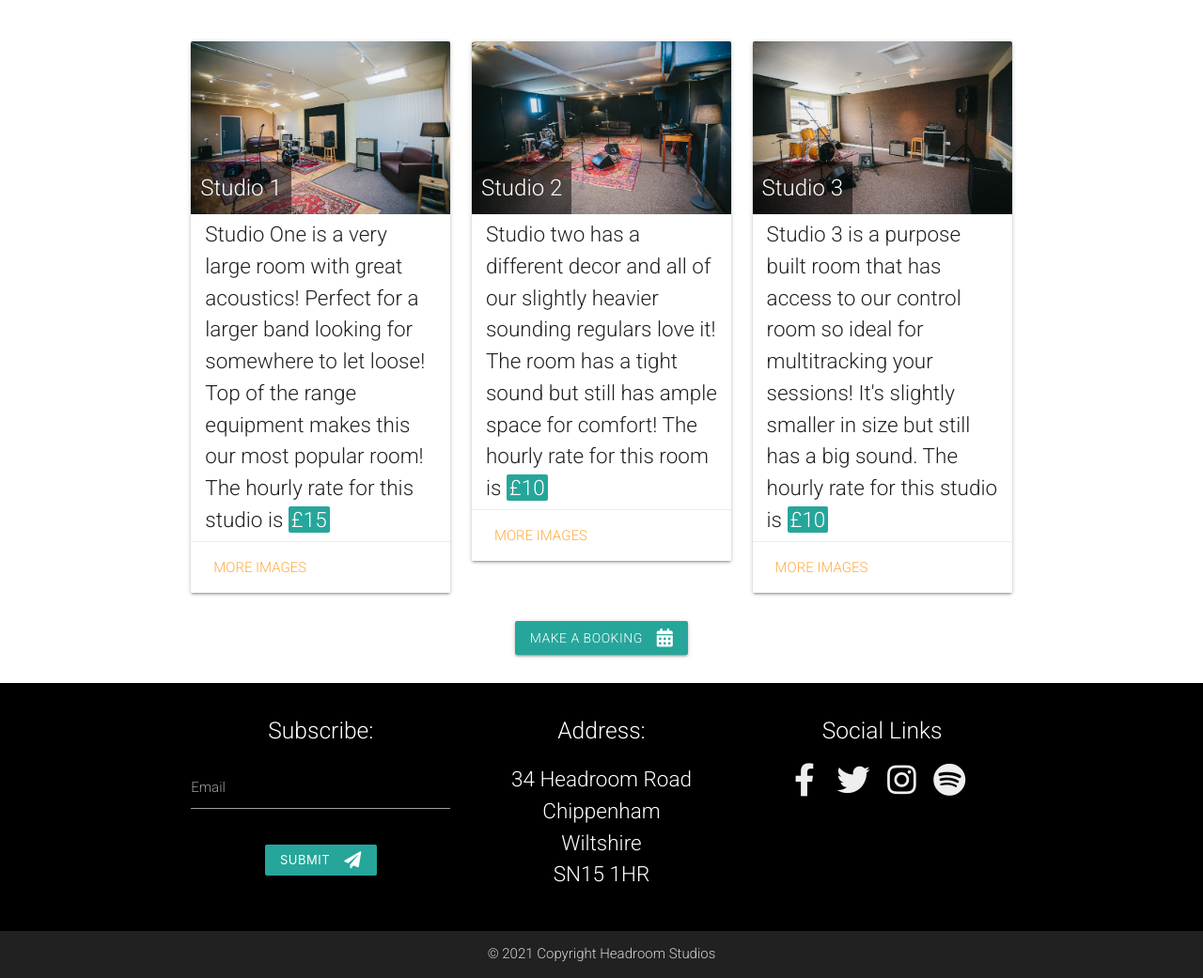
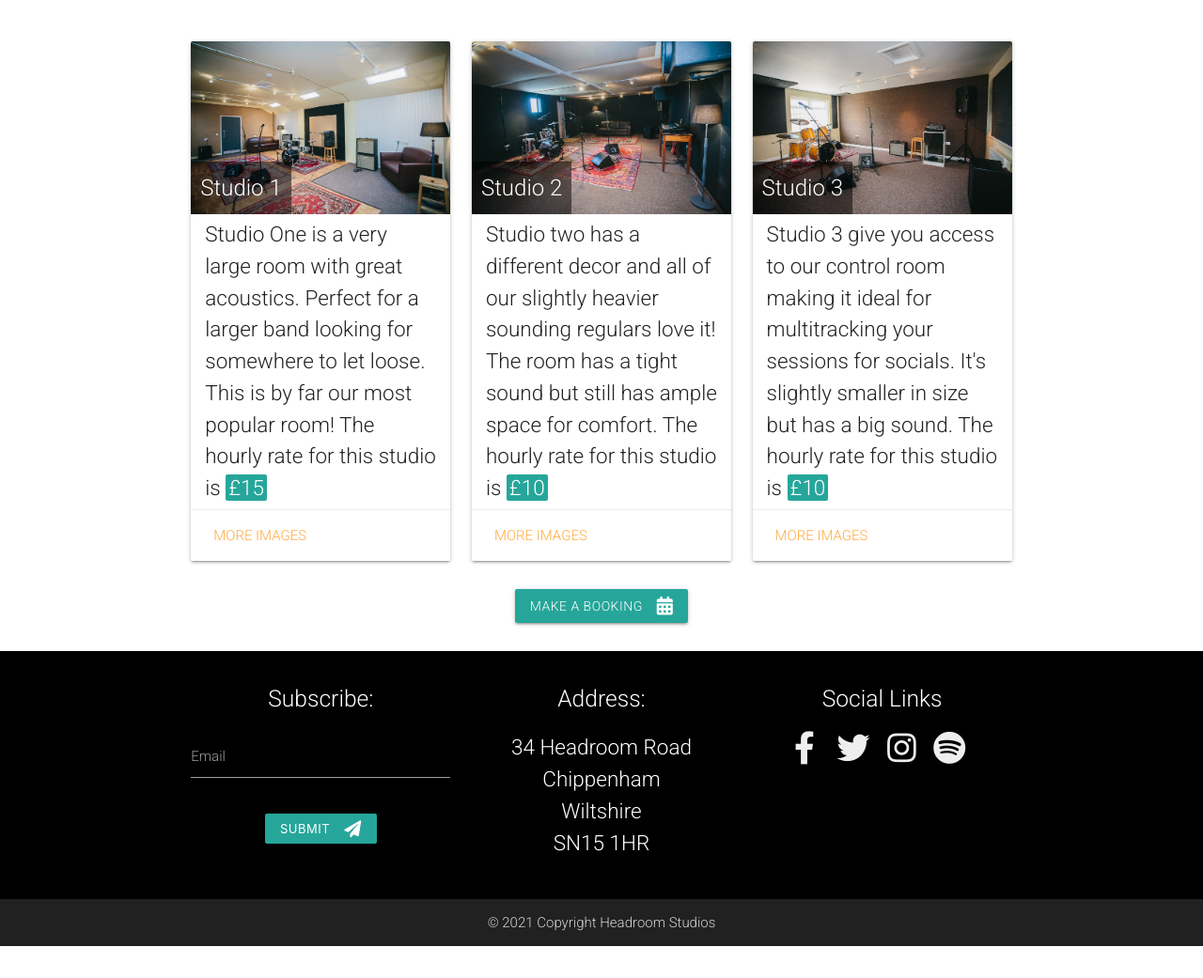
Before and after one commit to jacobroos87/headroom-studios, a Flask app: page /rehearsal_studios in a window 1280 px wide. Shown: the part 1122-2163 px from the top of the page at 94% size. After the commit the page ends 2129 px from the top, so only its background shows below. Run offline with Flask 2, Linux system fonts and the light colour scheme; some libraries are stand-ins or nearby versions.

Commit message:
Made some text content changes to improve readability

```diff
--- a/static/css/style.css
+++ b/static/css/style.css
@@ -151,6 +151,12 @@ nav .brand-logo {
 
 #flash-message {
     margin-bottom: 6px;
+}
+
+@media (max-width: 500px) {
+    #flash-message h4 {
+        font-size: 1.4rem;
+    }
 }
 
 /*------ Hero Img -----*/
@@ -321,8 +327,6 @@ footer ul li{
     }
 }
 
-
-
 /*------ Rehearsal Studios -----*/
 
 .right-arrow {
@@ -389,6 +393,12 @@ ul.collapsible {
 
 .booking-blurb {
     margin: 25px 50px;
+}
+
+@media (max-width: 500px) {
+    .booking-blurb {
+    margin: 25px 25px;
+    }
 }
 
 .booking-heading {
--- a/templates/rehearsal_studios.html
+++ b/templates/rehearsal_studios.html
@@ -219,8 +219,8 @@
                 </div>
                 <div class="card-content">
                     <p>
-                        Studio One is a very large room with great acoustics! Perfect for a larger band
-                        looking for somewhere to let loose! Top of the range equipment makes this our most popular room!
+                        Studio One is a very large room with great acoustics. Perfect for a larger band
+                        looking for somewhere to let loose. This is by far our most popular room!
                         The hourly rate for this studio is <span class="price">£15</span>
                     </p>
                 </div>
@@ -238,7 +238,7 @@
                 <div class="card-content">
                     <p>
                         Studio two has a different decor and all of our slightly heavier sounding regulars love it!
-                        The room has a tight sound but still has ample space for comfort! The hourly rate for this room
+                        The room has a tight sound but still has ample space for comfort. The hourly rate for this studio
                         is <span class="price">£10</span>
                     </p>
                 </div>
@@ -258,9 +258,9 @@
                 </div>
                 <div class="card-content">
                     <p>
-                        Studio 3 is a purpose built room that has access to our control room so ideal for multitracking
-                        your sessions!
-                        It's slightly smaller in size but still has a big sound.
+                        Studio 3 give you access to our control room making it ideal for multitracking
+                        your sessions for socials.
+                        It's slightly smaller in size but has a big sound.
                         The hourly rate for this studio is <span class="price">£10</span>
                     </p>
                 </div>
```
Also changed, not shown: templates/faq.html (+6 -7 lines), templates/notice_board.html (+5 -6 lines).
